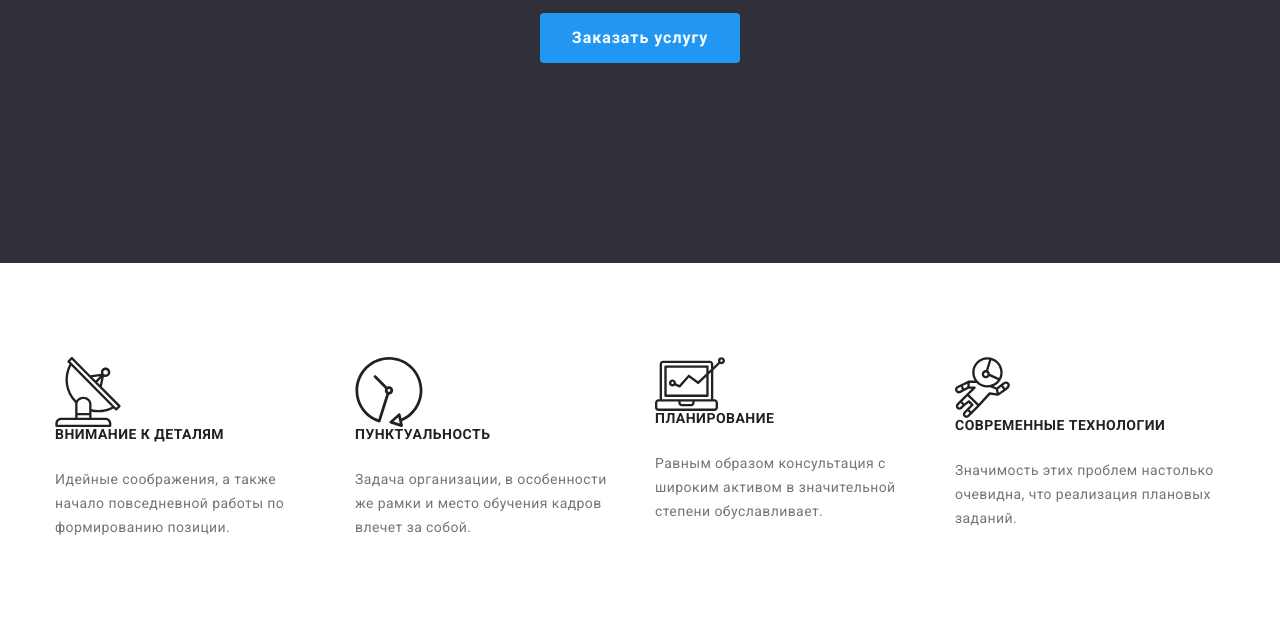
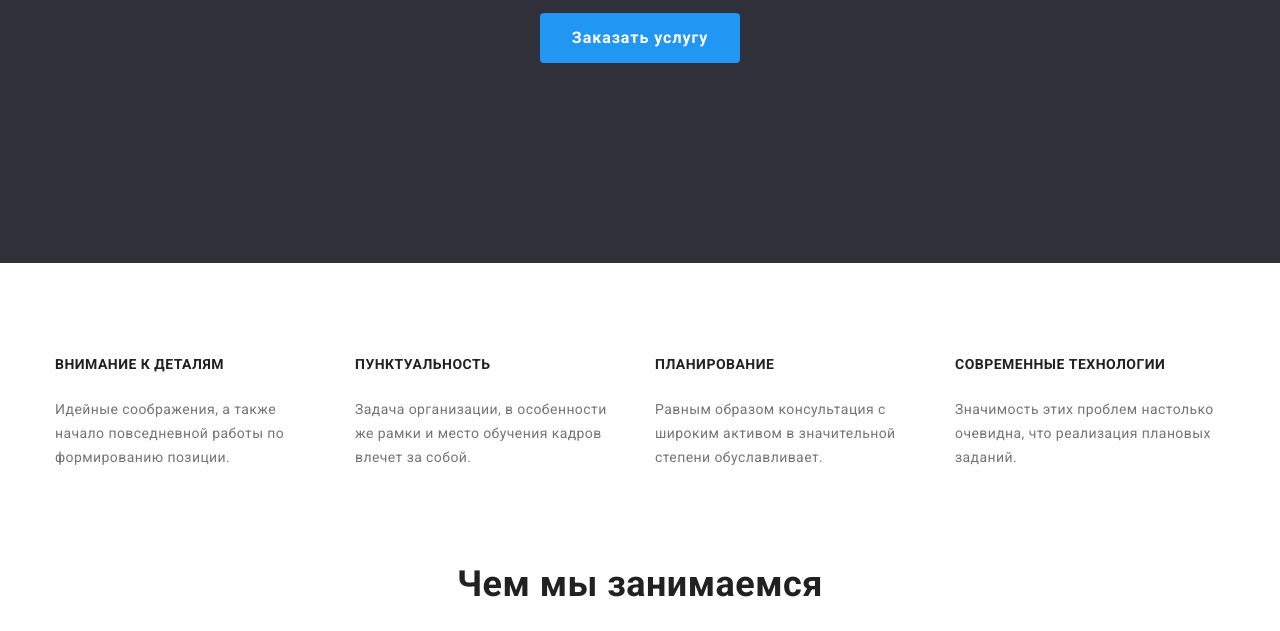
Before and after one commit to Mark22GitHub/goit-markup-hw-03-new, a plain HTML site: page index.html in a window 1280 px wide. Shown: the part 419-1050 px from the top of the page. Drawn offline with Linux system fonts and the light colour scheme.

Commit message:
Удалены ненужные svg. Исправлено позиционирование.

```diff
--- a/index.html
+++ b/index.html
@@ -68,7 +68,6 @@
           </h2> -->
           <ul class="feature-list">
             <li class="item">
-              <img src="./images/Vector.svg" alt="Антенна" />
               <h3 class="title">Внимание к деталям</h3>
               <p class="feature-para">
                 Идейные соображения, а также начало повседневной работы по
@@ -76,7 +75,6 @@
               </p>
             </li>
             <li class="item">
-              <img src="./images/Vector-2.svg" alt="Часы" />
               <h3 class="title">Пунктуальность</h3>
               <p class="feature-para">
                 Задача организации, в особенности же рамки и место обучения
@@ -84,7 +82,6 @@
               </p>
             </li>
             <li class="item">
-              <img src="./images/Vector-3.svg" alt="Диаграма" />
               <h3 class="title">Планирование</h3>
               <p class="feature-para">
                 Равным образом консультация с широким активом в значительной
@@ -92,7 +89,6 @@
               </p>
             </li>
             <li class="item">
-              <img src="./images/Vector-4.svg" alt="Астронавт" />
               <h3 class="title">Современные технологии</h3>
               <p class="feature-para">
                 Значимость этих проблем настолько очевидна, что реализация
```
Also changed, not shown: 2 other files.
